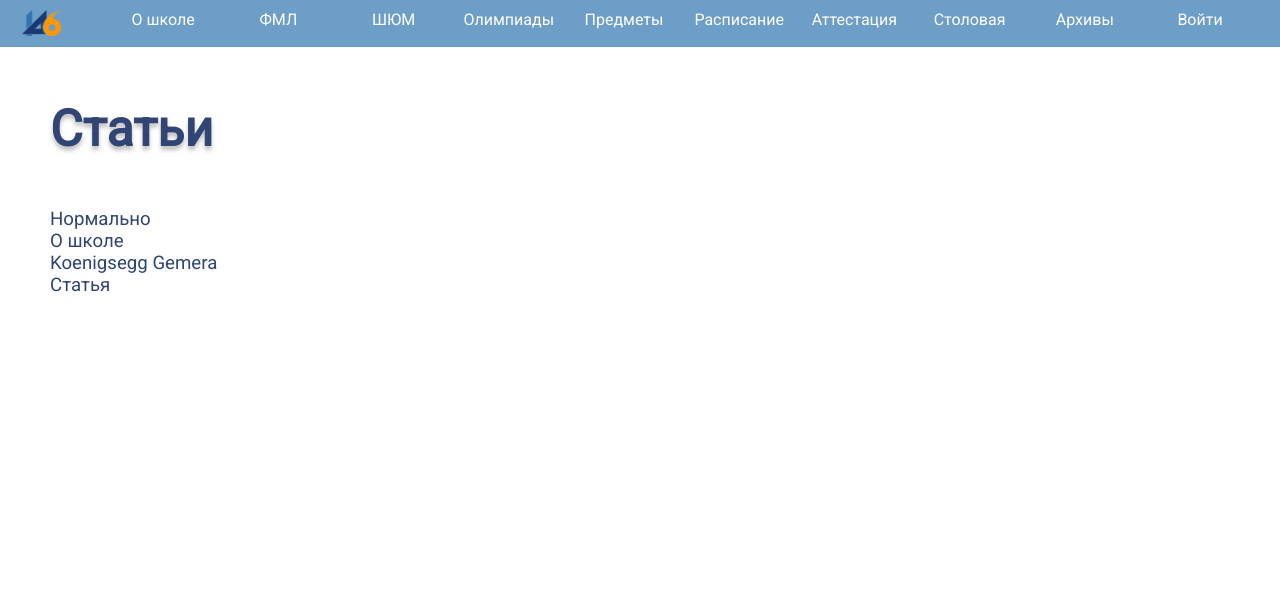
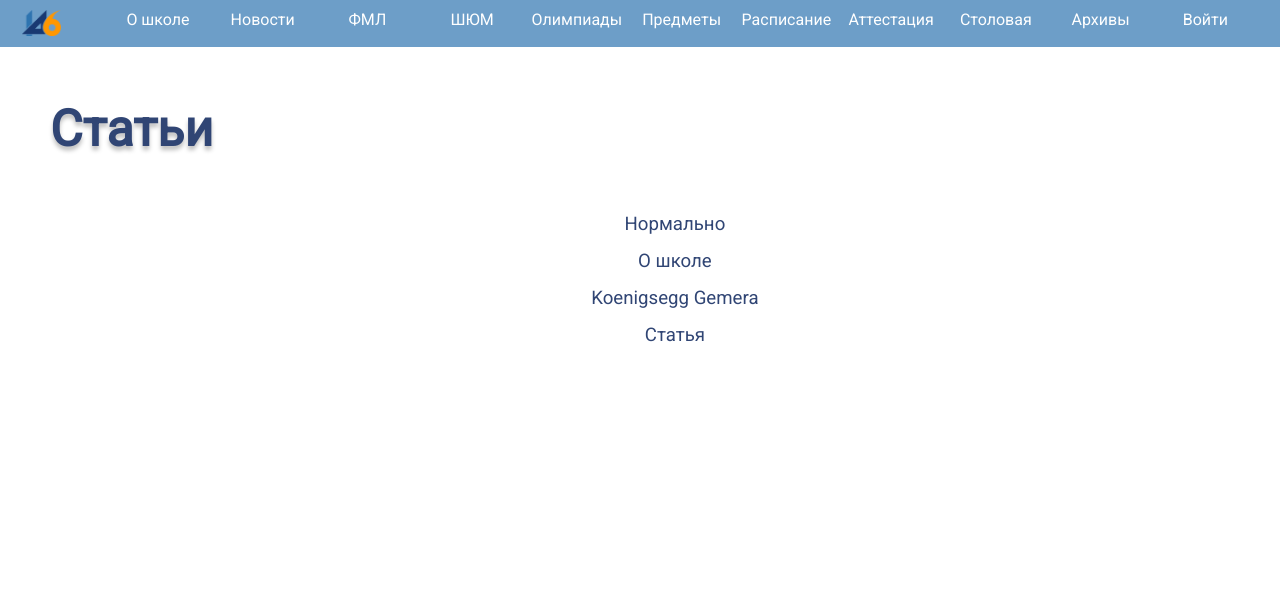
Before and after one commit to mihdenis85/Synergy, a Flask app: page /articles in a window 1280 px wide. Shown: the top 591 px of the page. Run offline with Flask 2, Linux system fonts and the light colour scheme; data comes from the database, SQL or seed files in the repository; some libraries are stand-ins or nearby versions.

Commit message:
add styles

```diff
--- a/School146/static/css/style.css
+++ b/School146/static/css/style.css
@@ -438,7 +438,27 @@ content {
 	background-color: #2E74B0B2;
 	margin-bottom: 10px;
 }
+.content_list {
+	padding-left: 2%;
+}
+.content_point {
+	padding-bottom: 5px;
+	padding-top: 5px;
+	background-color: none;
+	border-radius: 100px;
+	padding-left: 2%;
+	transition: 0.5s;
+	margin-bottom: 5px;
+	width: 30%;
+	margin-left: 35%;
+}
 
+.content_point:hover {
+	transition: 0.5s;
+	background-color: #2E74B0B2;
+	color: white;
+	width: 30%;
+}
 .point_of_menu:hover .menu_line{
 	opacity: 1;
 	transition: 0.5s;
--- a/School146/templates/articles.html
+++ b/School146/templates/articles.html
@@ -6,10 +6,10 @@
 {% block content %}
 <div class="container mt-4">
     <p class="content_title">Статьи</p>
-    <p class="content_text">
-    	<ul>
+    <p class="content_text" align="center">
+    	<ul class="content_list">
 	{% for article in articles %}
-    		<a href="/article_info/{{ article.id }}" class="content_text"><li class="content_text">{{ article.title }}</li></a>
+    		<a href="/article_info/{{ article.id }}" class="content_text" align="center"><li class="content_text content_point">{{ article.title }}</li></a>
 	{% endfor %}
 </ul>
     </p>
--- a/School146/templates/base.html
+++ b/School146/templates/base.html
@@ -44,6 +44,7 @@
 					<a href="https://regionolymp.ru/" class="point_of_menu"><li>Олимпиады<hr class="menu_line"></li></a>
 					<a href="https://s146.ru/shum" class="point_of_menu"><li>ШЮМ<hr class="menu_line"></li></a>
 					<a href="https://vk.com/mathperm2021" class="point_of_menu"><li>ФМЛ<hr class="menu_line"></li></a>
+					<a href="/articles" class="point_of_menu"><li>Новости<hr class="menu_line"></li></a>
 					<a href="/about_school" class="point_of_menu"><li>О школе<hr class="menu_line"></li></a>
 				</ul>
 			</div>
--- a/School146/templates/canteen.html
+++ b/School146/templates/canteen.html
@@ -7,7 +7,7 @@
 <div class="container mt-4">
     <p class="content_title"> Столовая </p>
     <p class="content_text">Меню</p>
-    <table class="content_text">
+    <table class="content_text" align="center">
     	<tr>
     		<td>Блюдо, шт.</td><td>Цена, руб.</td>
     	</tr>
--- a/School146/templates/index.html
+++ b/School146/templates/index.html
@@ -34,6 +34,7 @@
 					<a href="https://regionolymp.ru/" class="point_of_menu"><li>Олимпиады<hr class="menu_line"></li></a>
 					<a href="https://s146.ru/shum" class="point_of_menu"><li>ШЮМ<hr class="menu_line"></li></a>
 					<a href="https://vk.com/mathperm2021" class="point_of_menu"><li>ФМЛ<hr class="menu_line"></li></a>
+					<a href="/articles" class="point_of_menu"><li>Новости<hr class="menu_line"></li></a>
 					<a href="/about_school" class="point_of_menu"><li>О школе<hr class="menu_line"></li></a>
 				</ul>
 			</div>
```
